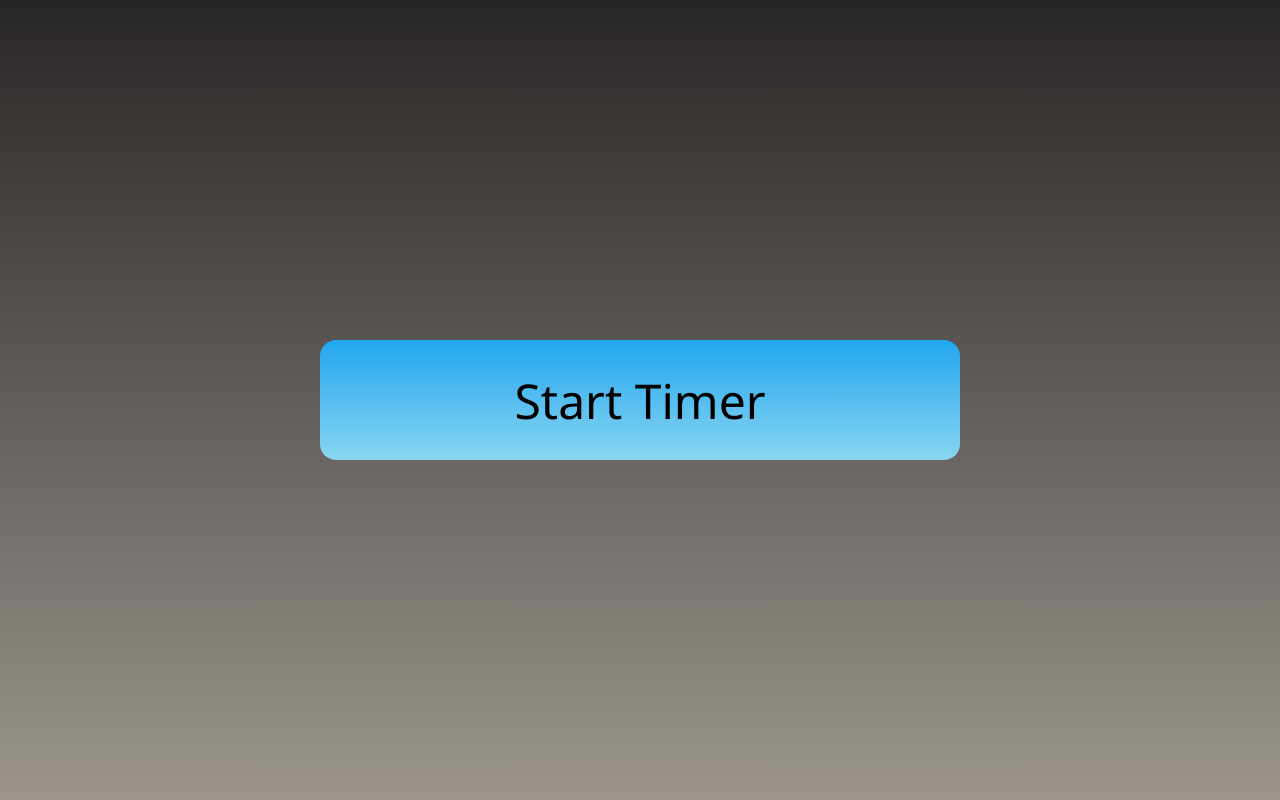
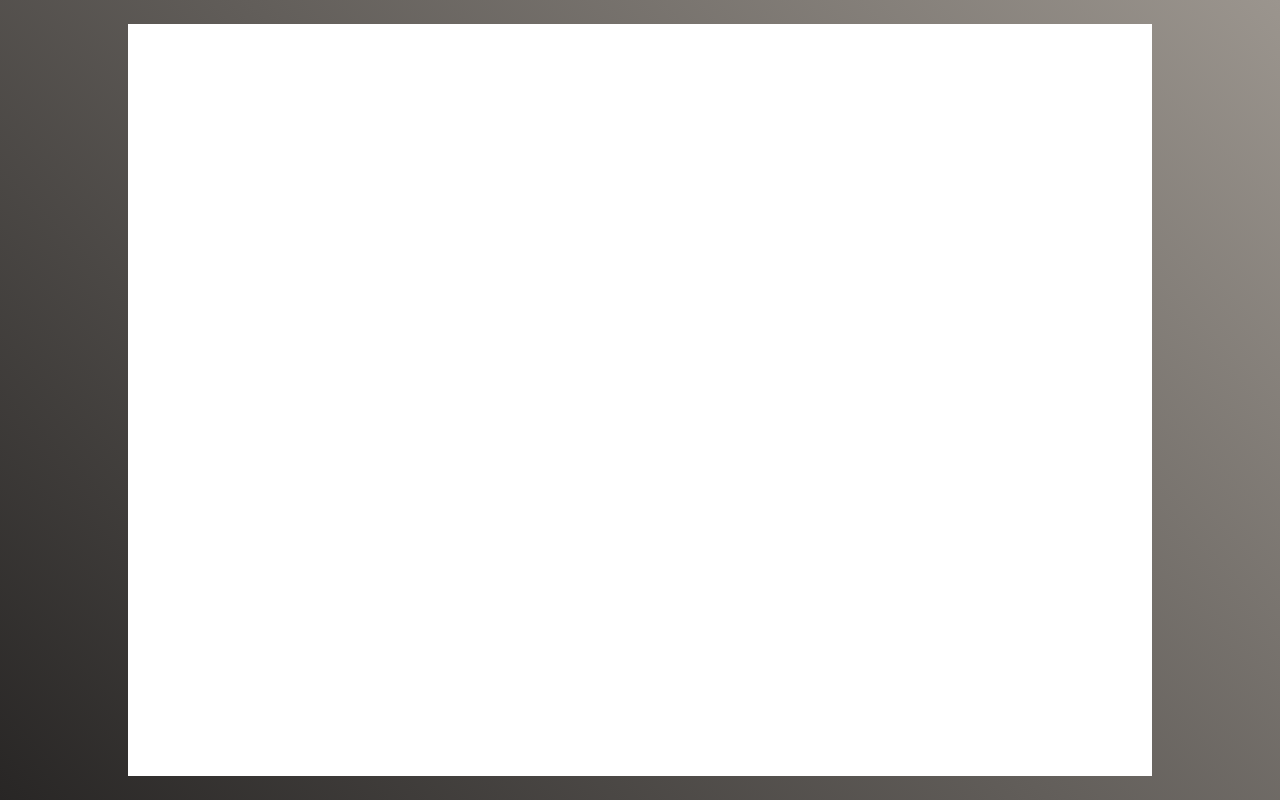
Before and after one commit to ggboots/BoxingTimer, a plain HTML site: page index.html in a window 1280 px wide. Both pictures are taken after a click on the button "Start Timer". Drawn offline with Linux system fonts and the light colour scheme.

Commit message:
basic functionality implemented

```diff
--- a/app.js
+++ b/app.js
@@ -1,7 +1,15 @@
 var button = document.createElement("button");
-button.setAttribute("class", "timerButton");
+button.setAttribute("id", "timerButton");
 var buttonContent = document.createTextNode("Start Timer");
 
 button.appendChild(buttonContent);
 
 document.body.appendChild(button);
+
+
+button.addEventListener("click", button => {
+    var flashCard = document.createElement("div");
+    flashCard.setAttribute("id", "flashCard1");
+    // document.getElementById('flashCard1').style.height ='100px';
+    document.body.appendChild(flashCard);
+})
--- a/style.css
+++ b/style.css
@@ -15,12 +15,12 @@ body{
     margin:0;
     padding:0;
     box-sizing: border-box;
-    background: linear-gradient( var(--bg-primary), var(--bg-secondary));
+    background: linear-gradient(225deg, var(--bg-secondary), var(--bg-primary));
     height:100vh;
     width:100vw;
 }
 
-.timerButton{
+#timerButton{
     position:fixed;
     top:50%;
     left:50%;
@@ -31,5 +31,17 @@ body{
     background: linear-gradient( var(--btn-primary), var(--btn-secondary));
     border-radius: 1rem;
     border:none;
+    cursor: pointer;
     font-family: 'Segoe UI', Tahoma, Geneva, Verdana, sans-serif;
 }
+
+#flashCard1{
+    position:fixed;
+    top:50%;
+    left:50%;
+    transform:translate(-50%, -50%);
+    height:94vh;
+    width:80vw;
+    background-color: #fff;
+    transition: 1000s;
+}
```
Also changed, not shown: index.html (+1 -0 lines).
